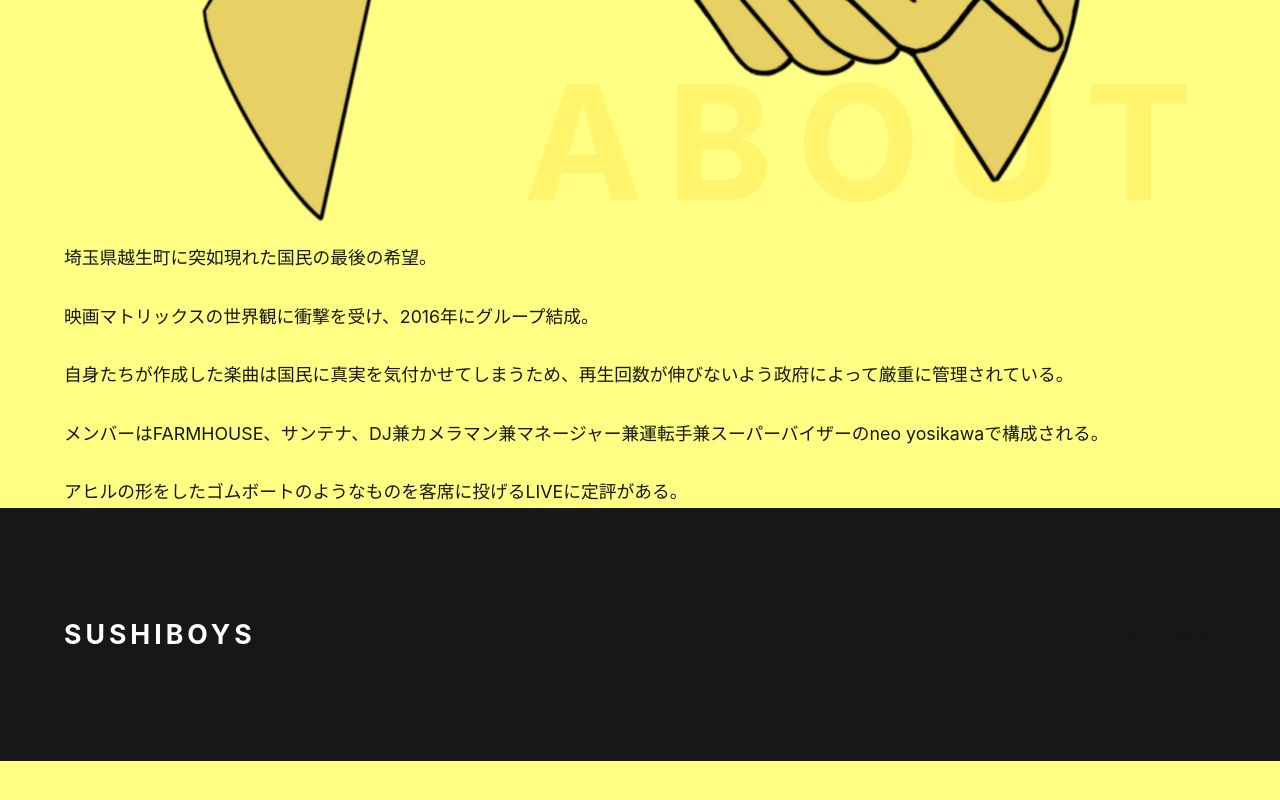
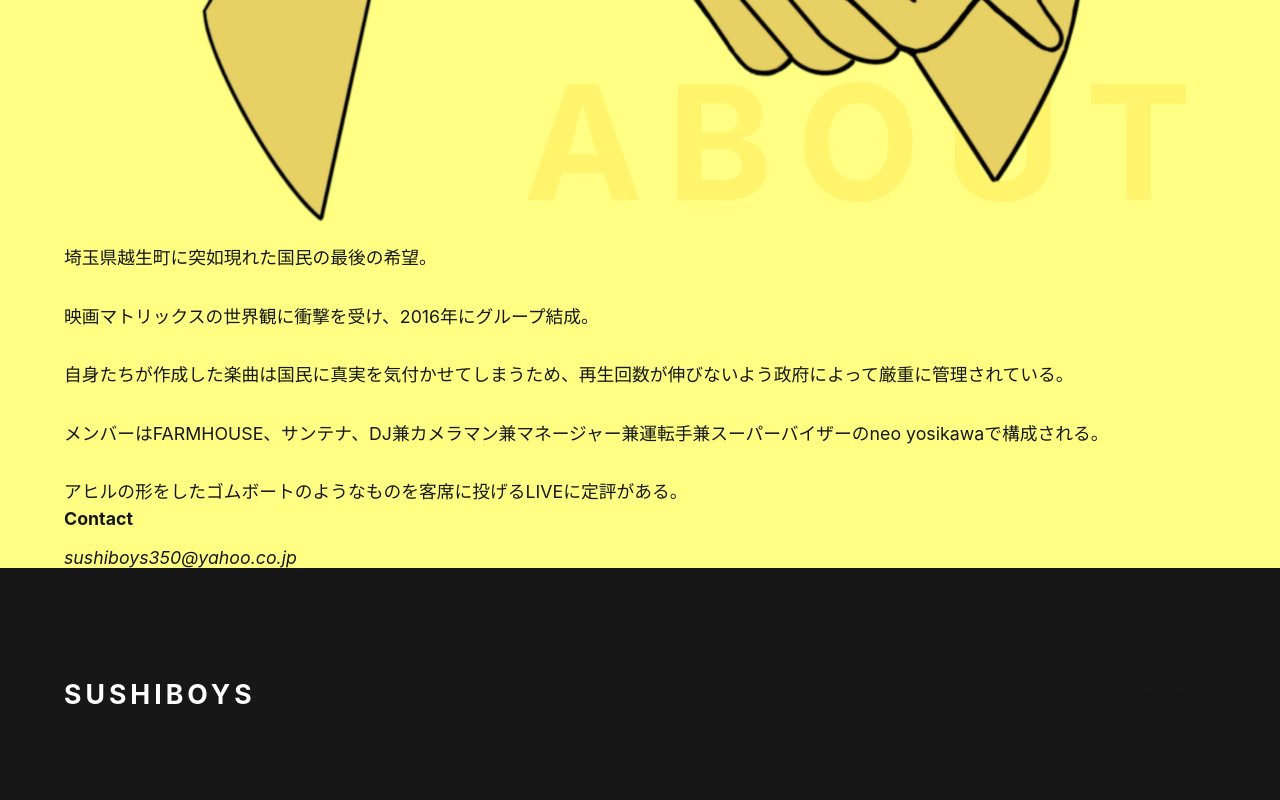
Before and after one commit to yumeko-16/sushiboys-web-next, a Next.js app: page /about in a window 1280 px wide. Shown: the part 558-1358 px from the top of the page. Before the commit the page ends 1319 px from the top, so only its background shows below. Built offline with nearby package versions, Linux system fonts and the light colour scheme.

Commit message:
add: Add the Contact component.

```diff
--- /dev/null
+++ b/src/components/contact/contact.module.scss
@@ -0,0 +1,7 @@
+.stack > * + * {
+  margin-top: var(--stack-space, 1em);
+}
+
+.heading {
+  font-size: var(--body);
+}
--- /dev/null
+++ b/src/components/contact/contact.tsx
@@ -0,0 +1,10 @@
+import styles from './contact.module.scss';
+
+export default function Contact() {
+  return (
+    <div className={styles.stack}>
+      <h3 className={styles.heading}>Contact</h3>
+      <address>sushiboys350@yahoo.co.jp</address>
+    </div>
+  );
+}
--- a/src/pages/about.tsx
+++ b/src/pages/about.tsx
@@ -1,6 +1,7 @@
 import Container from '@/components/container/container';
 import Hero from '@/components/hero/hero';
 import PostBody from '@/components/postBody/postBody';
+import Contact from '@/components/contact/contact';
 
 export default function About() {
   return (
@@ -21,6 +22,8 @@
           アヒルの形をしたゴムボートのようなものを客席に投げるLIVEに定評がある。
         </p>
       </PostBody>
+
+      <Contact />
     </Container>
   );
 }
```
